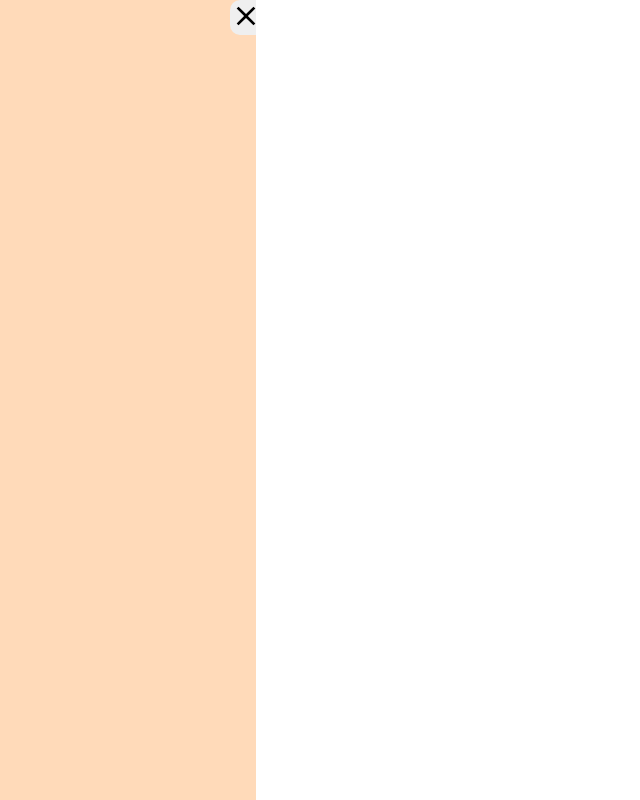
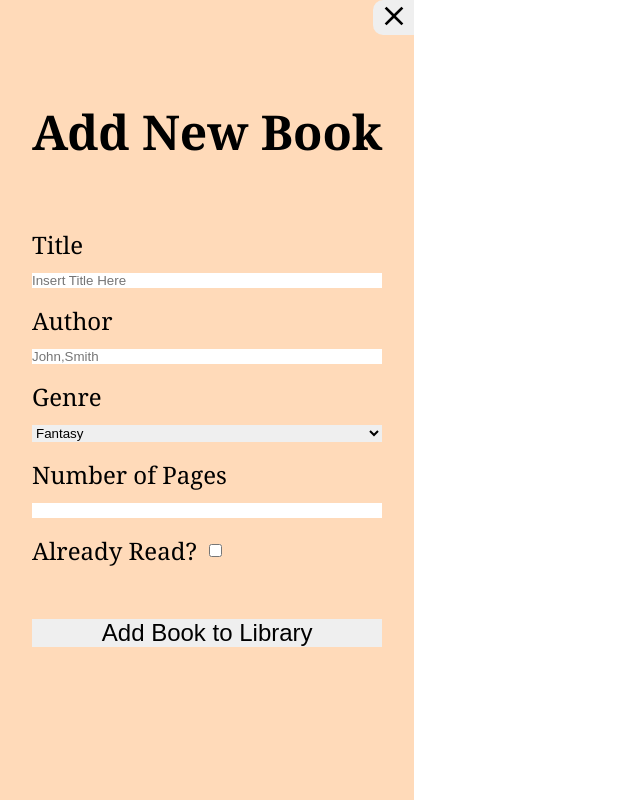
Before and after one commit to solarispolaris/book-library, a plain HTML site: page index.html in a window 1280 px wide. Shown: the whole page, without its empty margins (0-640 px from the left). Drawn offline with Linux system fonts and the light colour scheme.

Commit message:
Fill in Form Content and Styling

```diff
--- a/index.html
+++ b/index.html
@@ -18,6 +18,37 @@
         </button>
 
         <form action="#" method="set">
+            <fieldset>
+                <legend>Add New Book</legend>
+                <div class="form-option">
+                    <label for="form-book-title">Title</label>
+                    <input type="text" id="form-book-title" name="bookTitle" placeholder="Insert Title Here" required>
+                </div>
+                <div class="form-option">
+                    <label for="form-book-author">Author</label>
+                    <input type="text" id="form-book-author" name="bookAuthor" placeholder="John,Smith" required>
+                </div>
+                <div class="form-option">
+                    <label for="form-book-genre">Genre</label>
+                    <select id="form-book-genre" name="bookGenre">
+                        <option value="fantasy">Fantasy</option>
+                        <option value="mystery">Mystery</option>
+                        <option value="romance">Romance</option>
+                        <option value="action">Action</option>
+                    </select>
+                </div>
+                <div class="form-option">
+                    <label for="form-book-pages">Number of Pages</label>
+                    <input type="number" id="form-book-pages" name="bookPages" min="1" >
+                </div>
+                <div class="form-option-checkbox">
+                    <label for="form-book-read">Already Read?</label>
+                    <input type="checkbox" id="form-book-read" name="bookRead">
+                </div>
+
+                <button type="button" class="form-add-btn">Add Book to Library</button>
+
+            </fieldset>
 
         </form>
     </div>
--- a/styles.css
+++ b/styles.css
@@ -4,6 +4,10 @@
     margin: 0;
     box-sizing: border-box;
 
+}
+
+:root{
+    font-family: Georgia, 'Times New Roman', Times, serif;
 }
 
 .sidebar{
@@ -13,6 +17,7 @@
     background-color: peachpuff;
     display: flex;
     flex-direction: column;
+    gap: 4em;
 }
 
 button.close-btn{
@@ -27,3 +32,36 @@ button svg{
     width:  2rem;
     height:  2rem;
 }
+
+form fieldset{
+    display: flex;
+    flex-direction: column;
+    gap: 1em;
+    padding: 1em 2em 0;
+
+}
+
+legend{
+    font-size: 3em;
+    font-weight: 600;
+    text-align: center;
+    margin-bottom: 1em;
+}
+
+
+.form-option, .form-option-checkbox{
+    display: flex;
+    gap: .5em;
+    font-size: 1.5em;
+    font-weight: 200;
+}
+
+.form-option{
+    flex-direction: column;
+}
+
+.form-add-btn{
+    margin-top: 1.5em;
+    font-size: 1.5em;
+    font-weight: 400;
+}
```
